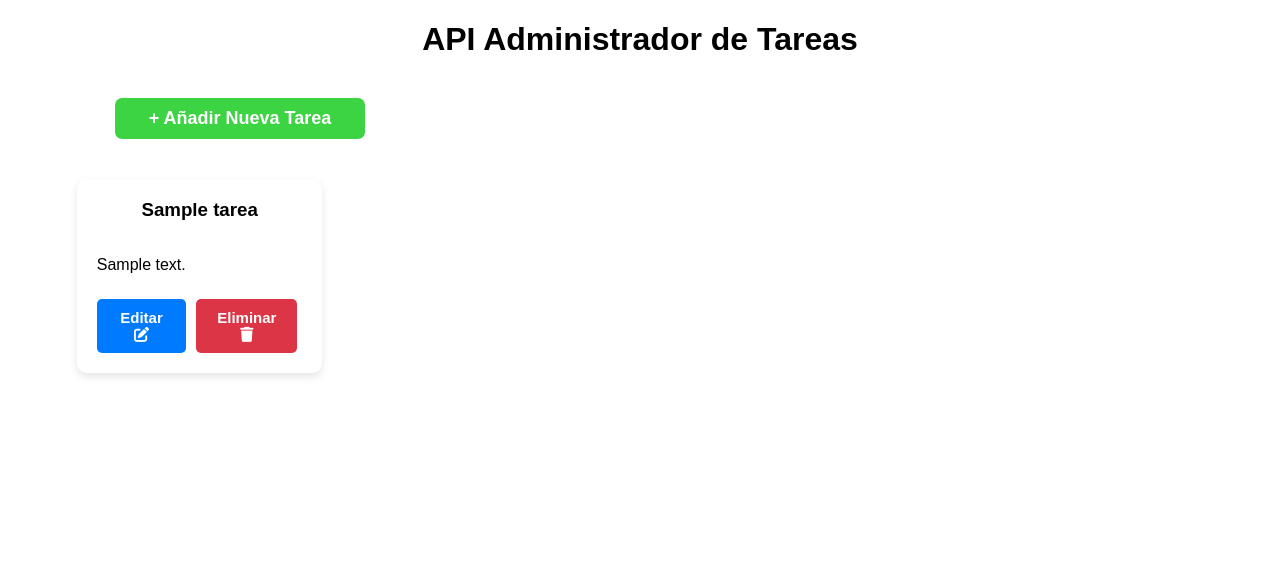
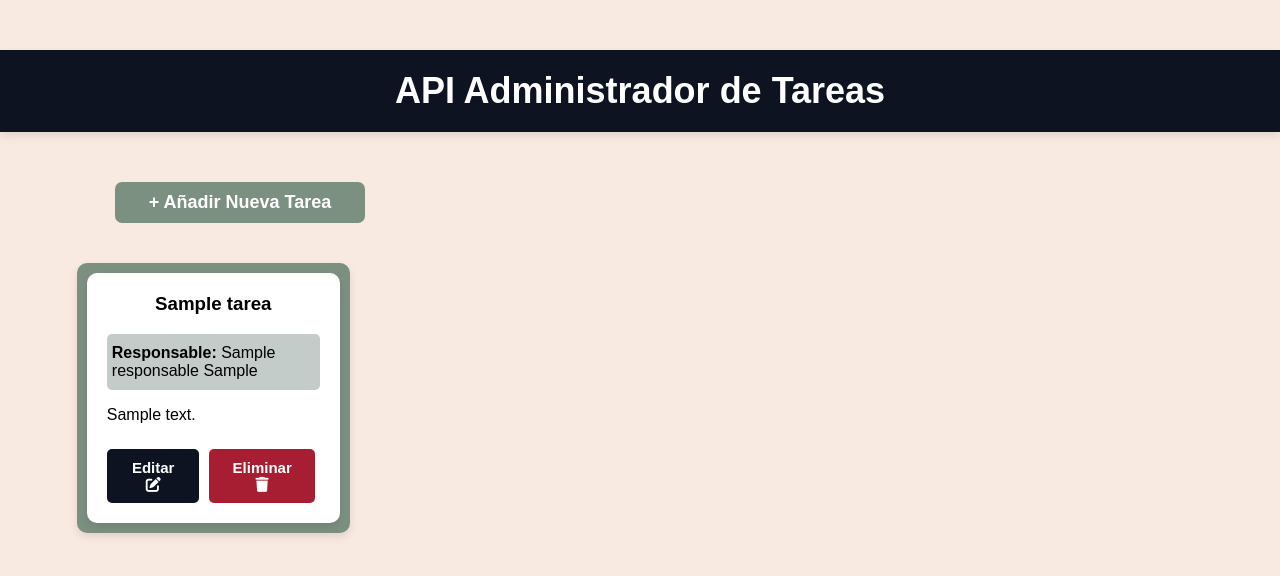
Before and after one commit to antoniogavilanes/DB-API, a Node server app: page / in a window 1280 px wide. Shown: the top 576 px of the page. Run offline with Node 20, Linux system fonts and the light colour scheme; tables that the repository leaves empty hold one stand-in row (values such as "Sample post"); some libraries are stand-ins or nearby versions.

Commit message:
ultimos cambios al css e implementacion de los responsables de las tareas

```diff
--- a/models/tarea.model.js
+++ b/models/tarea.model.js
@@ -9,6 +9,10 @@ const tareaSchema = new mongoose.Schema({
     type: String,
     required: true
   },
+  responsable: {
+    type: mongoose.Schema.Types.ObjectId,
+    ref: 'Responsable'
+  }
 
 });
 
--- a/modules/tarea/tarea.controller.js
+++ b/modules/tarea/tarea.controller.js
@@ -1,20 +1,37 @@
-
 const Tarea = require('../../models/tarea.model');
-
+const Responsable = require('../../models/responsable.model');
 
 exports.actualizarTarea = async (req, res) => {
   try {
     const { id } = req.params;
-    const tareaActualizada = req.body;
+    const { nombre, descripcion, responsableNombre, responsableApellido } = req.body;
 
+    // Verificar si los campos del responsable están presentes en el cuerpo de la solicitud
+    if (!nombre || !descripcion || !responsableNombre || !responsableApellido) {
+      return res.status(400).json({ error: 'Todos los campos son obligatorios' });
+    }
 
-    const tarea = await Tarea.findByIdAndUpdate(id, tareaActualizada, { new: true });
+    // Buscar el responsable por nombre y apellido
+    let responsable = await Responsable.findOne({ nombre: responsableNombre, apellido: responsableApellido });
 
-    if (!tarea) {
+    // Si el responsable no existe, crearlo
+    if (!responsable) {
+      responsable = new Responsable({ nombre: responsableNombre, apellido: responsableApellido });
+      await responsable.save();
+    }
+
+    // Actualizar la tarea con el ID del responsable
+    const tareaActualizada = await Tarea.findByIdAndUpdate(id, {
+      nombre,
+      descripcion,
+      responsable: responsable._id // Actualizar con el ID del responsable
+    }, { new: true });
+
+    if (!tareaActualizada) {
       return res.status(404).json({ error: 'Tarea no encontrada' });
     }
 
-    res.json(tarea);
+    res.json(tareaActualizada);
   } catch (error) {
     console.error('Error al actualizar la tarea:', error);
     res.status(500).json({ error: 'Error al actualizar la tarea' });
@@ -25,7 +42,6 @@ exports.actualizarTarea = async (req, res) => {
 exports.eliminarTarea = async (req, res) => {
   try {
     const { id } = req.params;
-
 
     const tarea = await Tarea.findByIdAndDelete(id);
 
@@ -40,11 +56,9 @@ exports.eliminarTarea = async (req, res) => {
   }
 };
 
-
 exports.obtenerTareaPorId = async (req, res) => {
   try {
     const { id } = req.params;
-
 
     const tarea = await Tarea.findById(id);
 
@@ -59,13 +73,20 @@ exports.obtenerTareaPorId = async (req, res) => {
   }
 };
 
-
 exports.obtenerTodasLasTareas = async (req, res) => {
   try {
 
-    const tareas = await Tarea.find();
+    const tareas = await Tarea.find().populate('responsable');
 
-    res.json(tareas);
+    const tareasFormateadas = tareas.map(tarea => ({
+      _id: tarea._id,
+      nombre: tarea.nombre,
+      descripcion: tarea.descripcion,
+      responsableNombre: tarea.responsable ? tarea.responsable.nombre : 'Responsable no especificado',
+      responsableApellido: tarea.responsable ? tarea.responsable.apellido : 'Responsable no especificado'
+    }));
+
+    res.json(tareasFormateadas);
   } catch (error) {
     console.error('Error al obtener las tareas:', error);
     res.status(500).json({ error: 'Error al obtener las tareas' });
@@ -76,19 +97,24 @@ exports.obtenerTodasLasTareas = async (req, res) => {
 
 exports.crearTarea = async (req, res) => {
   try {
-    const { nombre, descripcion } = req.body;
+    const { nombre, descripcion, responsableNombre, responsableApellido } = req.body;
 
-
-    if (!nombre || !descripcion) {
-      return res.status(400).json({ error: 'El nombre y la descripción son obligatorios' });
+    if (!nombre || !descripcion || !responsableNombre || !responsableApellido) {
+      return res.status(400).json({ error: 'Todos los campos son obligatorios' });
     }
 
+    let responsable = await Responsable.findOne({ nombre: responsableNombre, apellido: responsableApellido });
 
-    const tarea = await Tarea.create({ nombre, descripcion });
+    if (!responsable) {
+      responsable = new Responsable({ nombre: responsableNombre, apellido: responsableApellido });
+      await responsable.save();
+    }
 
-    res.status(201).json({ mensaje: 'Tarea creada correctamente', tarea });
+    const nuevaTarea = await Tarea.create({ nombre, descripcion, responsable: responsable._id });
+
+    res.status(201).json({ mensaje: 'Tarea creada correctamente', tarea: nuevaTarea });
   } catch (error) {
     console.error('Error al crear la tarea:', error);
     res.status(500).json({ error: 'Error al crear la tarea' });
   }
-}
+};
--- a/public/css/estilos.css
+++ b/public/css/estilos.css
@@ -195,14 +234,13 @@ h1 {
     background-color: #0056b3;
 }
 
-.botonNuevaTarea{
+.botonNuevaTarea {
     margin-left: 115px;
 
 }
 
-/*Estilos para el botón de nueva tarea*/
-.botonNuevaTarea button{
-    background-color:  #3dd443;
+.botonNuevaTarea button {
+    background-color: #7c9082;
     color: white;
     font-size: 18px;
     padding: 10px 20px;
@@ -213,12 +251,12 @@ h1 {
     width: 250px;
     font-weight: bold;
 }
-.botonNuevaTarea button:hover{
-    background-color: #39bd3d;
+
+.botonNuevaTarea button:hover {
+    background-color: #6e7271;
 }
 
-/*Estilos para la tarjeta*/
-.descpicionTarjeta{
+.descpicionTarjeta {
     width: 100%;
     margin: 0 auto;
     max-height: 100px;
@@ -234,19 +272,30 @@ h1 {
     margin-left: 6%;
 }
 
+.tarjeta1 {
+    border: none;
+    border-radius: 10px;
+    padding: 10px;
+    box-sizing: border-box;
+    transition: transform 0.3s ease;
+    background-color: #7c9082;
+    box-shadow: 0 4px 8px rgba(0, 0, 0, 0.1);
+}
+
 .tarjeta {
     border: none;
     border-radius: 10px;
     padding: 20px;
-    width: 90%;
     box-sizing: border-box;
     transition: transform 0.3s ease;
     background-color: #ffffff;
     box-shadow: 0 4px 8px rgba(0, 0, 0, 0.1);
 }
+
 .tarjeta:hover {
     transform: translateY(-5px);
 }
+
 .tarjeta h3 {
     margin-top: 0;
 }
@@ -274,15 +322,15 @@ h1 {
     background-color: #0056b3;
 }
 
-/*Estilos para los botones editar y eliminar*/
 .acciones {
     display: flex;
     justify-content: space-between;
     margin-top: 20px;
 
 }
+
 .acciones button {
-    background-color: #007bff;
+    background-color: #0d1321;
     color: white;
     font-weight: bold;
     font-size: 15px;
@@ -292,15 +340,46 @@ h1 {
     cursor: pointer;
     margin-right: 5px;
 }
+
 .acciones button:hover {
-    background-color: #0056b3;
+    background-color: #272e3d;
 }
+
 .acciones button:last-child {
-    background-color: #dc3545;
+    background-color: #a71d31;
 }
+
 .acciones button:last-child:hover {
-    background-color: #c82333;
+    background-color: #db3a52;
 }
+
 .acciones button:last-child {
     margin-left: 5px;
 }
+
+.responsableTarjeta {
+    margin-top: 10px;
+    padding: 5px;
+    background-color: #c4ccca;
+    border-radius: 5px;
+}
+
+body {
+    background-color: #f9eae1;
+}
+
+.responsableTarjeta p {
+    margin: 5px 0;
+}
+
+#tituloPrincipal {
+    text-align: center;
+    font-size: 36px;
+    font-weight: bold;
+    padding: 20px;
+    background-color: #0d1321;
+    color: #fff;
+    box-shadow: 0 4px 8px rgba(0, 0, 0, 0.1);
+    margin-top: 50px;
+    margin-bottom: 30px;
+}
--- a/routes/tareas.js
+++ b/routes/tareas.js
@@ -1,7 +1,5 @@
 const express = require('express');
 const router = express.Router();
-
-
 const tareaController = require('../modules/tarea/tarea.controller');
 
 
--- a/views/pages/index.ejs
+++ b/views/pages/index.ejs
@@ -12,44 +12,59 @@
 </head>
 
 <body>
-    <h1>API Administrador de Tareas</h1>
+    <h1 id="tituloPrincipal">API Administrador de Tareas</h1>
     <div class="botonNuevaTarea">
         <button id="btnMostrarFormulario"><span>&#43;</span> Añadir Nueva Tarea</button>
     </div>
 
     <div id="formularioNuevaTarea" style="display: none;">
+        <div class="formularioNuevaTarea1">
             <h1>Crear Nueva Tarea</h1>
             <form id="formCrearTarea">
                 <label for="nombre">Título:</label>
                 <input type="text" id="nombre" name="nombre" required>
                 <label for="descripcion">Descripción:</label>
                 <input type="text" id="descripcion" name="descripcion" required>
+                <label for="responsable">
+                    <h2>Responsable de la tarea</h2>
+                </label>
+                <label for="responsableNombre">Nombre:</label>
+                <input type="text" id="responsableNombre" name="responsableNombre" required>
+                <label for="responsableApellido">Apellido:</label>
+                <input type="text" id="responsableApellido" name="responsableApellido" required>
                 <button type="submit">Agregar Tarea <i class="fa-solid fa-floppy-disk"></i></button>
                 <button type="button" id="btnCancelar">Cancelar <i class="fa-solid fa-ban"></i></button>
             </form>
         </div>
+    </div>
 
     <div id="formularioEditarTarea" style="display: none;">
+        <div class="formularioEditarTarea1">
             <h1>Editar Tarea</h1>
             <form id="formEditarTarea">
                 <label for="nombreEditar">Título:</label>
                 <input type="text" id="nombreEditar" name="nombreEditar" required>
                 <label for="descripcionEditar">Descripción:</label>
                 <input type="text" id="descripcionEditar" name="descripcionEditar" required>
+                <label for="responsable">
+                    <h2>Responsable de la tarea</h2>
+                </label>
+                <label for="responsableNombre">Nombre:</label>
+                <input type="text" id="responsableNombre" name="responsableNombre" required>
+                <label for="responsableApellido">Apellido:</label>
+                <input type="text" id="responsableApellido" name="responsableApellido" required>
                 <button type="submit">Guardar Cambios <i class="fa-solid fa-floppy-disk"></i></button>
                 <button type="button" id="btnCancelarEdicion">Cancelar <i class="fa-solid fa-ban"></i></button>
             </form>
         </div>
+    </div>
 
     <div id="contenedorTarjetas" class="contenedor-tarjetas">
-        <!-- Aquí se mostrarán las tarjetas de las tareas -->
     </div>
 
     <script src="https://kit.fontawesome.com/6e97ee2de1.js" crossorigin="anonymous"></script>
 
     <script>
-
-
         function mostrarFormularioNuevaTarea() {
             document.getElementById('formularioNuevaTarea').style.display = 'block';
         }
@@ -87,14 +102,19 @@
                 contenedorTarjetas.innerHTML = '';
                 tareas.forEach(tarea => {
                     const tarjeta = `
+                    <div class="tarjeta1">
                         <div class="tarjeta">
                             <h3 style="text-align: center;">${tarea.nombre}</h3>
+                            <div class="responsableTarjeta">
+                                <p><b>Responsable:</b> ${tarea.responsableNombre} ${tarea.responsableApellido}</p>
+                            </div>
                             <div class="descpicionTarjeta">
                             <p style="text-align: justify;">${tarea.descripcion}</p>
                             </div>
                             <div class="acciones">
                                 <button onclick="mostrarFormularioEditarTarea('${tarea._id}', '${tarea.nombre}', '${tarea.descripcion}')">Editar <i class="fas fa-edit"></i></button>
                                 <button onclick="eliminarTarea('${tarea._id}')">Eliminar  <i class="fas fa-trash"></i></button>
+                            </div>
                         </div>
                     </div>
                     `;
@@ -126,6 +146,8 @@
             const formData = new FormData(event.target);
             const nombre = formData.get('nombre');
             const descripcion = formData.get('descripcion');
+            const responsableNombre = formData.get('responsableNombre');
+            const responsableApellido = formData.get('responsableApellido');
 
             try {
                 const response = await fetch('/tareas', {
@@ -133,7 +155,7 @@
                     headers: {
                         'Content-Type': 'application/json'
                     },
-                    body: JSON.stringify({ nombre, descripcion })
+                    body: JSON.stringify({ nombre, descripcion, responsableNombre, responsableApellido }) // Corregido
                 });
                 if (!response.ok) {
                     throw new Error('No se pudo agregar la tarea');
@@ -151,25 +173,25 @@
             const formData = new FormData(event.target);
             const nombre = formData.get('nombreEditar');
             const descripcion = formData.get('descripcionEditar');
+            const responsableNombre = formData.get('responsableNombre');
+            const responsableApellido = formData.get('responsableApellido');
             const id = event.target.getAttribute('data-id');
-
             try {
                 const response = await fetch(`/tareas/${id}`, {
                     method: 'PUT',
                     headers: {
                         'Content-Type': 'application/json'
                     },
-                    body: JSON.stringify({ nombre, descripcion })
+                    body: JSON.stringify({ nombre, descripcion, responsableNombre, responsableApellido }) // Corregido
                 });
                 if (!response.ok) {
-                    throw new Error('No se pudo actualizar la tarea');
+                    throw new Error('No se pudo editar la tarea');
                 }
-                alert('Tarea actualizada correctamente');
-                ocultarFormularioEditarTarea();
-                mostrarTareas();
+                alert('Tarea editada correctamente');
+                window.location.href = '/';
             } catch (error) {
                 console.error(error);
-                alert('Error al actualizar la tarea');
+                alert('Error al editar la tarea');
             }
         });
 
```
Also changed, not shown: other parts of public/css/estilos.css (+55 -17 lines), modules/responsable/responsable.controller.js (deleted, +0 -50 lines), routes/index.js (+0 -14 lines), routes/responsables.js (renamed from routes/responsable.js, +4 -4 lines), models/responsable.model.js (indentation only). Lines whose indentation alone changed are shown as unchanged.
